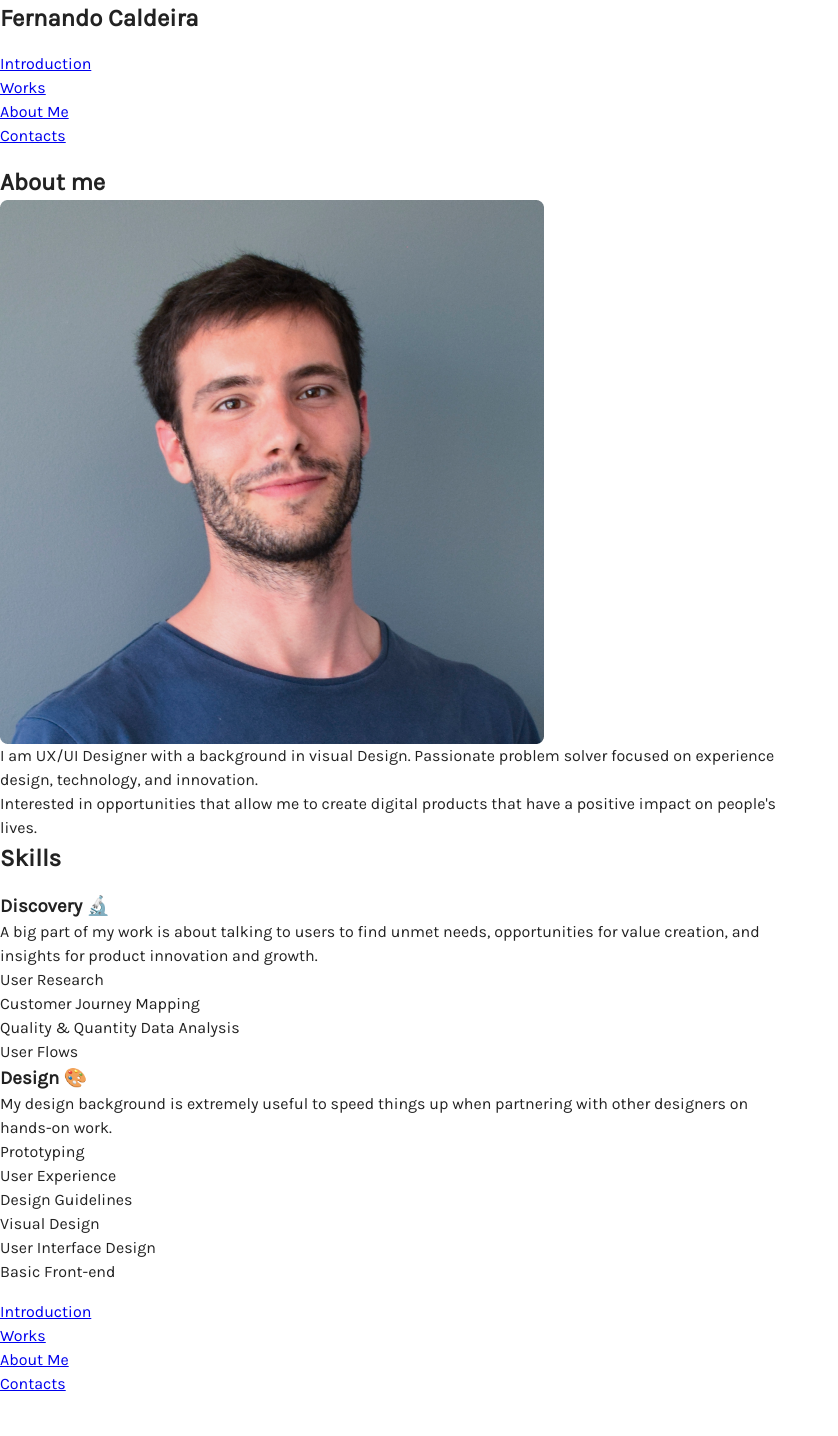
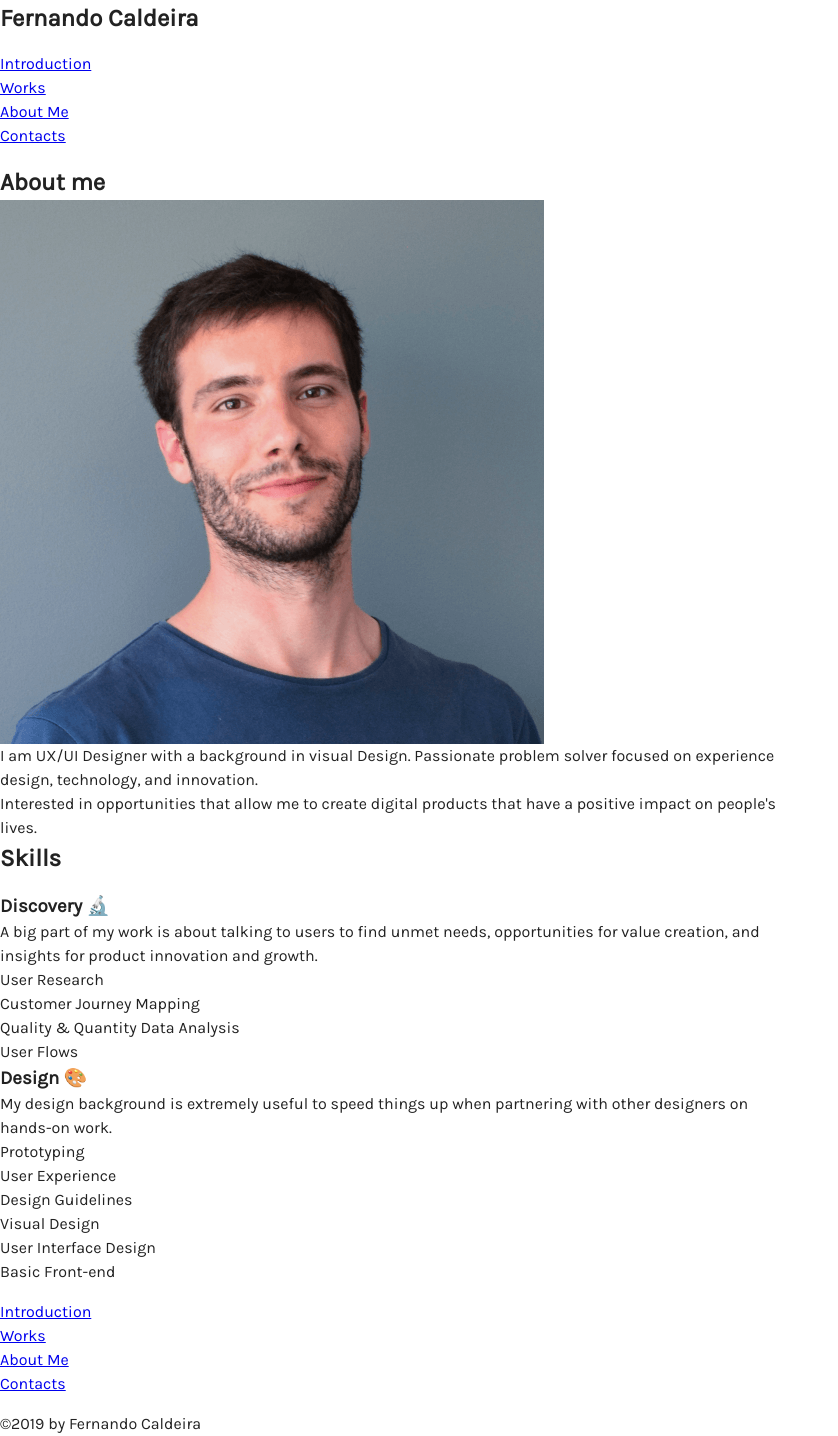
Before and after one commit to FernandoCaldeira/jekyllsite, a Jekyll site: the page built from aboutme.markdown, in a window 1280 px wide. Shown: the whole page, without its empty margins (0-838 px from the left). Built offline with Jekyll 4.4.1, drawn with Linux system fonts in a browser that asks for light colours; before the commit the page ends 1412 px from its top, so only the background shows below that; part of the change alters nothing that is shown.

```diff
--- a/_config.yml
+++ b/_config.yml
@@ -28,6 +28,10 @@ baseurl: "/jekyllsite" # the subpath of your site, e.g. /blog
 url: "" # the base hostname & protocol for your site, e.g. http://example.com
 twitter_username: jekyllrb
 github_username:  jekyll
+linkedin_username: fernandonunescaldeira
+facebook_username: fernandoncaldeira
+instagram_username: fernandodrewsomething
+twitter_username: fernandoncald
 
 # Build settings
 theme: minima
--- a/_includes/footer.html
+++ b/_includes/footer.html
@@ -2,8 +2,9 @@
   <nav>
     <ul>
       {% for navlinks in site.data.samplelist.docs %}
-          <li><a href="{{site.baseurl}}/{{ navlinks.url }}">{{ navlinks.title }}</a></li>
+        <li><a href="{{site.baseurl}}/{{ navlinks.url }}">{{ navlinks.title }}</a></li>
       {% endfor %}
-      </ul>
+    </ul>
   </nav>
+  <p>©2019 by Fernando Caldeira</p>
 </footer>
--- a/_layouts/aboutme.html
+++ b/_layouts/aboutme.html
@@ -4,19 +4,21 @@ layout: default_w-nav
 
 <section>
     <h1>About me</h1>
-    <img src="assets/img/fernando_portrait.png" alt="Portrait of the designer Fernando Caldeira">
-    <p>I am UX/UI Designer with a background in visual Design. Passionate problem solver focused on experience design, technology, and innovation.</p>
-    <p>Interested in opportunities that allow me to create digital products that have a positive impact on people's lives.</p>
+    <img src="assets/img/generic/fernando_portrait.png" alt="Portrait of the designer Fernando Caldeira">
+    <p>I am UX/UI Designer with a background in visual Design. Passionate problem solver focused on experience design,
+        technology, and innovation.</p>
+    <p>Interested in opportunities that allow me to create digital products that have a positive impact on people's
+        lives.</p>
     <p></p>
 </section>
 
 <section>
     <h2>Skills</h2>
-
     <ul>
         <li>
             <h3>Discovery 🔬</h3>
-        <p>A big part of my work is about talking to users to find unmet needs, opportunities for value creation, and insights for product innovation and growth.</p>
+            <p>A big part of my work is about talking to users to find unmet needs, opportunities for value creation,
+                and insights for product innovation and growth.</p>
             <ul>
                 <li class="skills-label">User Research</li>
                 <li class="skills-label">Customer Journey Mapping</li>
@@ -26,7 +28,8 @@ layout: default_w-nav
         </li>
         <li>
             <h3>Design 🎨</h3>
-        <p>My design background is extremely useful to speed things up when partnering with other designers on hands-on work.</p>
+            <p>My design background is extremely useful to speed things up when partnering with other designers on
+                hands-on work.</p>
             <ul>
                 <li skills="skills-label">Prototyping</li>
                 <li skills="skills-label">User Experience</li>
@@ -37,6 +40,4 @@ layout: default_w-nav
             </ul>
         </li>
     </ul>
-
-
 </section>
--- a/_layouts/default_w-nav.html
+++ b/_layouts/default_w-nav.html
@@ -4,7 +4,7 @@ layout: default
 
 <header>
     <nav>
-{%- include navigation.html -%}
+        {%- include navigation.html -%}
     </nav>
 </header>
 
```
Also changed, not shown: assets/img/fernando_portrait.png (deleted), assets/img/generic/fernando_portrait.png (added), assets/img/generic/fernando_portrait_original.png (added). Lines whose indentation alone changed are shown as unchanged.
